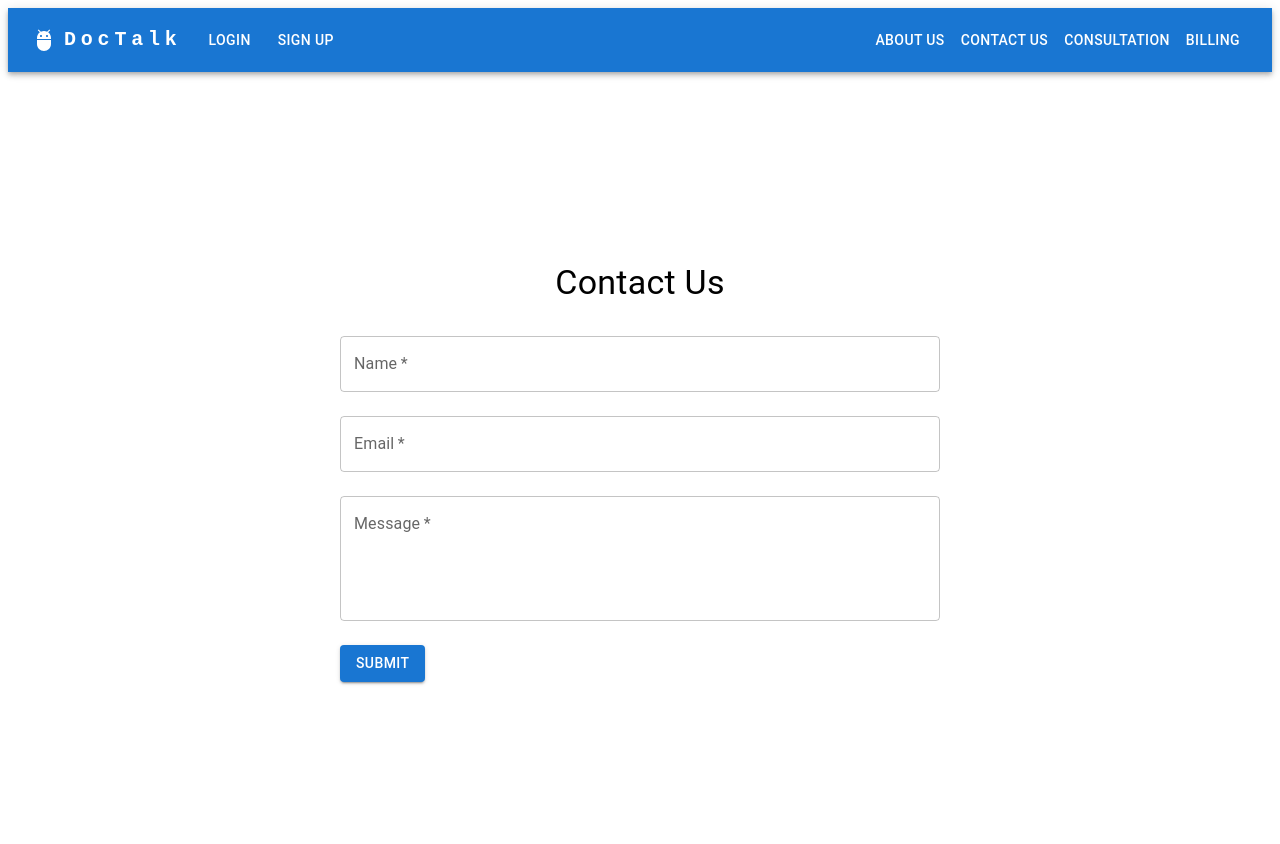
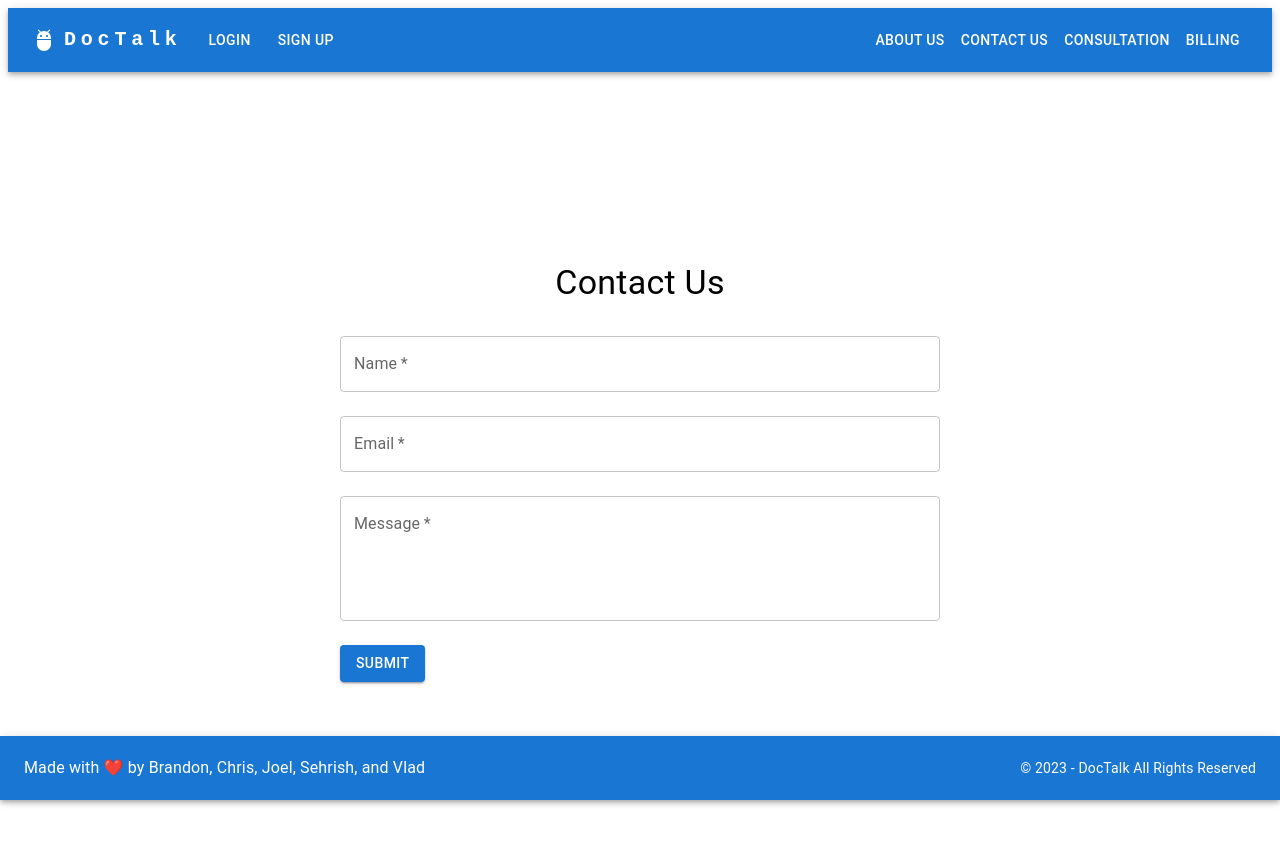
Before and after one commit to femke77/DocTalk, a React (Create React App) app in the folder client/: page /contactus in a window 1280 px wide. Shown: the top 844 px of the page. Built offline with nearby package versions, Linux system fonts and the light colour scheme.

Commit message:
footer is done, let me know if theres any features or info you'd like added to it.

```diff
--- a/client/src/components/AboutUs.js
+++ b/client/src/components/AboutUs.js
@@ -1,9 +1,13 @@
  import React from "react";
+ import Footer from "./Footer";
 
  export default function AboutUs() {
     return (
         <div>
+        <div>
             <h1> About Us</h1>
+        </div>
+        <Footer />
         </div>
     )
     }
--- a/client/src/components/Billing.js
+++ b/client/src/components/Billing.js
@@ -1,9 +1,13 @@
 import React from "react";
+import Footer from "./Footer";
 
 export default function Billing() {
    return (
+    <div>
        <div>
            <h1>Billing</h1>
        </div>
+         <Footer />
+       </div>
    )
    }
--- a/client/src/components/Contact.js
+++ b/client/src/components/Contact.js
@@ -1,5 +1,6 @@
 import { useState } from "react";
 import { TextField, Button, Typography, Box } from "@mui/material";
+import Footer from "./Footer";
 
 export default function ContactForm() {
   const [name, setName] = useState("");
@@ -11,6 +12,7 @@ export default function ContactForm() {
   };
 
   return (
+    <div>
     <Box
       sx={{
         display: "flex",
@@ -57,5 +59,7 @@ export default function ContactForm() {
         </form>
       </Box>
     </Box>
+    <Footer />
+    </div>
   );
 }
--- a/client/src/components/Footer.js
+++ b/client/src/components/Footer.js
@@ -0,0 +1,23 @@
+// Footer.js
+import React from 'react';
+import { AppBar, Toolbar, Typography } from '@mui/material';
+
+const Footer = () => {
+
+    const currentYear = new Date().getFullYear();
+
+  return (
+    <AppBar position="fixed" color="primary" sx={{ top: 'auto', bottom: 0 }}>
+      <Toolbar>
+        <Typography variant="body1" color="inherit">
+          Made with ❤️ by Brandon, Chris, Joel, Sehrish, and Vlad
+        </Typography>
+        <Typography variant="body2" color="inherit" style={{ marginLeft: 'auto' }}>
+            &copy; {currentYear} - DocTalk All Rights Reserved
+        </Typography>
+      </Toolbar>
+    </AppBar>
+  );
+};
+
+export default Footer;
--- a/client/src/components/Home/Home.js
+++ b/client/src/components/Home/Home.js
@@ -4,9 +4,11 @@ import CardContent from '@mui/material/CardContent';
 import CardMedia from '@mui/material/CardMedia';
 import Typography from '@mui/material/Typography';
 import { Button, CardActionArea, CardActions } from '@mui/material';
+import Footer from '../Footer';
 
 export default function Homepage() {
   return (
+    <div>
     <Card sx={{ maxWidth: 345 }}>
       <CardActionArea>
         <CardMedia
@@ -31,5 +33,7 @@ export default function Homepage() {
         </Button>
       </CardActions>
     </Card>
+    <Footer />
+    </div>
   );
 }
--- a/client/src/components/Login.js
+++ b/client/src/components/Login.js
@@ -11,6 +11,7 @@ import Box from "@mui/material/Box";
 import Typography from "@mui/material/Typography";
 import Container from "@mui/material/Container";
 import Auth from '../utils/auth';
+import Footer from './Footer';
 
 export default function Login() {
 
@@ -38,6 +39,7 @@ export default function Login() {
   };
 
   return (
+    <div>
 
     <Container component="main" maxWidth="xs">
        {data ? (
@@ -106,5 +108,7 @@ export default function Login() {
 
       <Link to="/">Go to Homepage</Link>
     </Container>
+    <Footer />
+    </div>
   );
 }
--- a/client/src/components/Signup.js
+++ b/client/src/components/Signup.js
@@ -11,6 +11,7 @@ import TextField from "@mui/material/TextField";
 import FormControlLabel from "@mui/material/FormControlLabel";
 import Checkbox from "@mui/material/Checkbox";
 import Button from "@mui/material/Button";
+import Footer from './Footer';
 
 function Signup() {
   const [formState, setFormState] = useState({
@@ -60,6 +61,7 @@ function Signup() {
 
 
   return (
+    <div>
     <Container component="main" maxWidth="xs">
       <Box
         sx={{
@@ -172,6 +174,8 @@ function Signup() {
         </Box>
       </Box>
     </Container>
+    <Footer />
+    </div>
   );
 }
 
```
Also changed, not shown: 1 other file (tests, documents, lock files or other folders).
